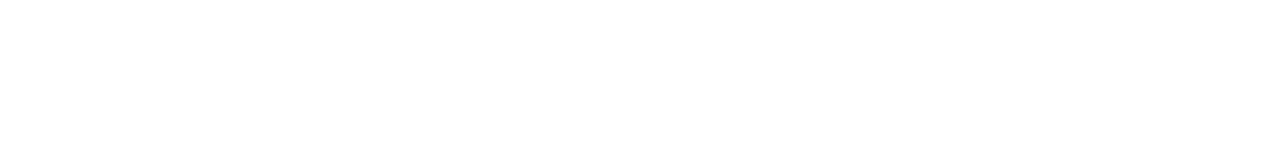
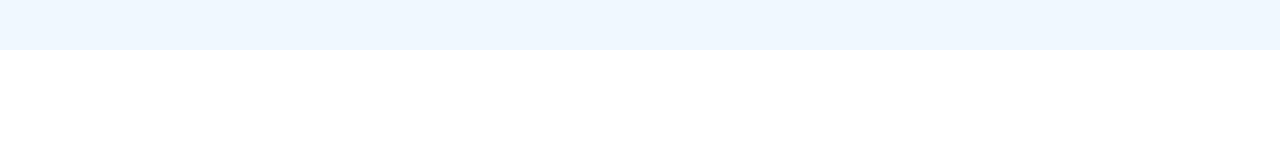
Before and after one commit to OwlHerring/odin-etch-a-sketch, a plain HTML site: page index.html in a window 1280 px wide. Drawn offline with Linux system fonts and the light colour scheme.

Commit message:
Create html skeleton, apply style to header

```diff
--- a/index.html
+++ b/index.html
@@ -9,7 +9,11 @@
     <link rel="stylesheet" href="./resources/style.css">
 </head>
 <body>
-
+    <div class="header"></div>
+    <div class="container">
+        <!-- This is the flexbox container where the columns go.
+             (The columns will be flexbox containers of rows.)-->
+    </div>
 
     <script href="./resources/script.js"></script>
 </body>
--- a/resources/style.css
+++ b/resources/style.css
@@ -0,0 +1,8 @@
+body {
+    margin: 0px;
+}
+
+.header {
+    height: 50px;
+    background-color:aliceblue;
+}
```
